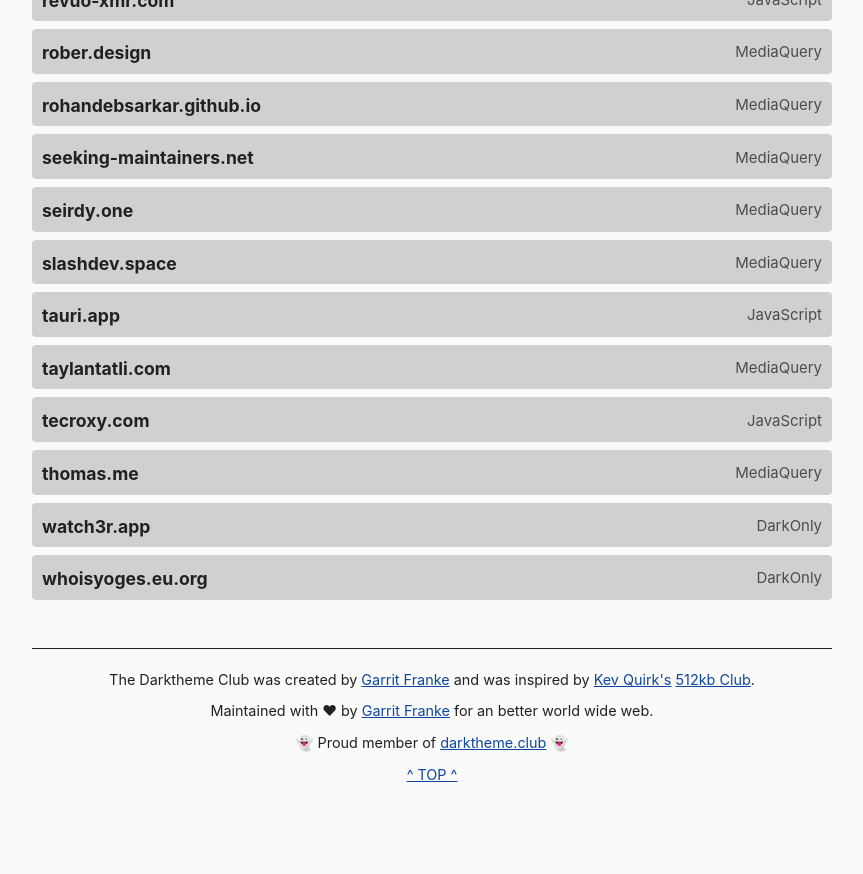
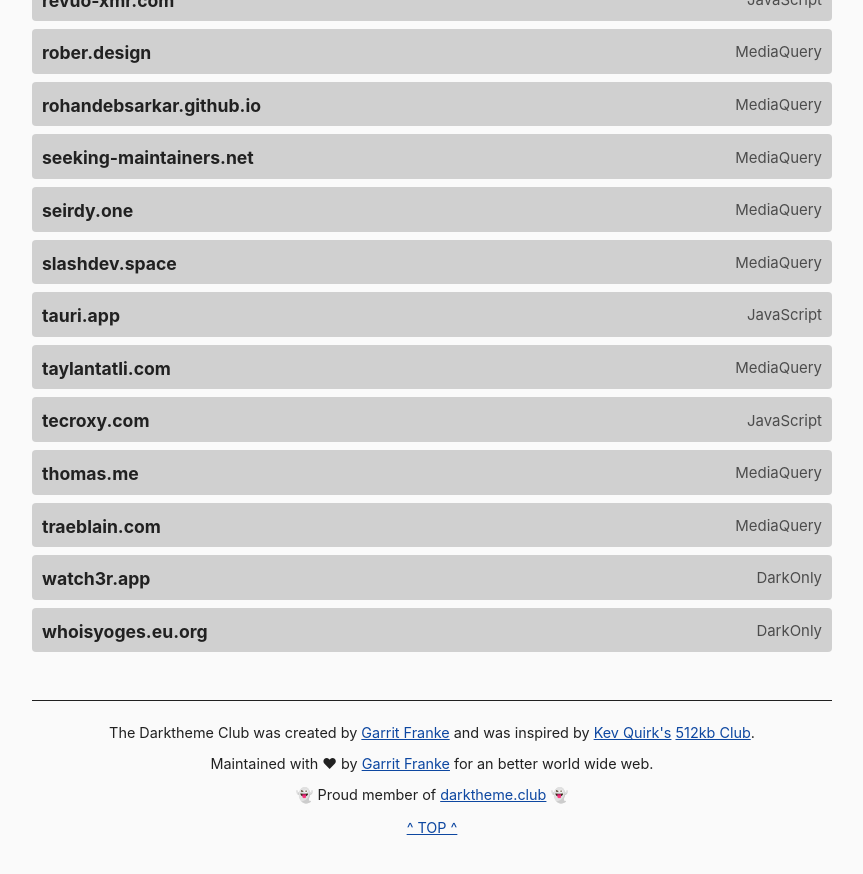
Before and after one commit to katherinek727/darktheme.club, a Jekyll site: the page built from index.md, in a window 1280 px wide and 900 px high, scrolled down 2224 px. Shown: the top 874 px of the window, without its empty margins (208-1071 px from the left). Built offline with Jekyll 4.4.1, drawn with Linux system fonts in a browser that asks for light colours; before the commit the page ends 3071 px from its top, so only the background shows below that.

Commit message:
Added traeblain.com to darkmode.club

```diff
--- a/_data/sites.yml
+++ b/_data/sites.yml
@@ -193,6 +193,11 @@
   method: mediaquery
   last_checked: 2022-07-17
 
+- domain: traeblain.com
+  url: https://traeblain.com/
+  method: mediaquery
+  last_checked: 2023-01-05
+
 - domain: watch3r.app
   url: https://watch3r.app/
   method: darkonly
```
